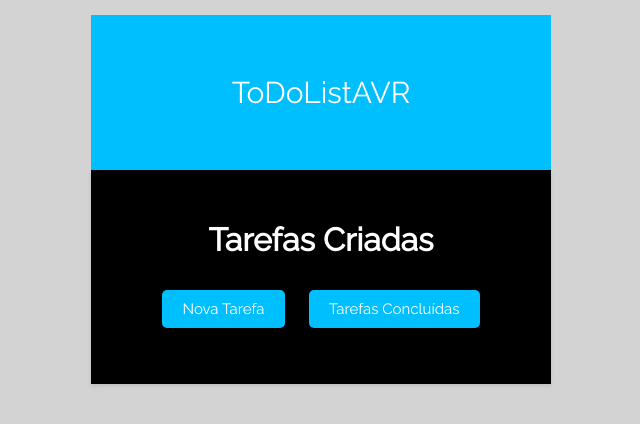
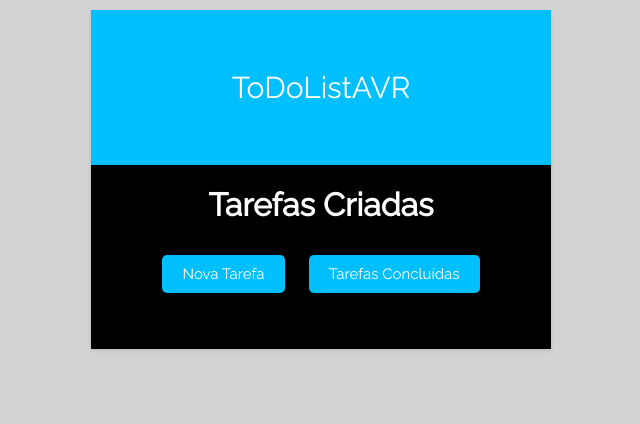
Before and after one commit to VictorCottar/TrabalhoIonic, a plain HTML site: page index.html in a window 1280 px wide. Shown: the whole page, without its empty margins (319-959 px from the left). Drawn offline with Linux system fonts and the light colour scheme.

Commit message:
Tag Header e Main

```diff
--- a/index.html
+++ b/index.html
@@ -12,10 +12,10 @@
 </head>
 
 <body>
-    <div class="header">
-        <p id="title">ToDoListAVR</p>
-    </div>
     <div class="container">
+        <div class="header">
+            <p id="title">ToDoListAVR</p>
+        </div>
         <h1>Tarefas Criadas</h1>
         <div class="button-container">
             <button onclick="location.href='criartarefa.html'">Nova Tarefa</button>
--- a/styles.css
+++ b/styles.css
@@ -16,14 +16,17 @@ body {
   align-items: center;
   background-color: #00bfff;
   padding: 30px;
-  margin: 15px auto;
-  max-width: 400px;
+  margin-bottom: 15px;
+  width: 400px;
+  margin-left: -30px;
+  margin-top: -30px;
 }
 .container {
   background-color: black;
   box-shadow: 0 2px 4px rgba(0, 0, 0, 0.1);
   padding: 30px;
   margin: -15px auto;
+  margin-top: 10px;
   max-width: 400px;
 }
 button {
```
Also changed, not shown: criartarefa.html (+4 -3 lines), tarefaconcluida.html (+4 -3 lines).
